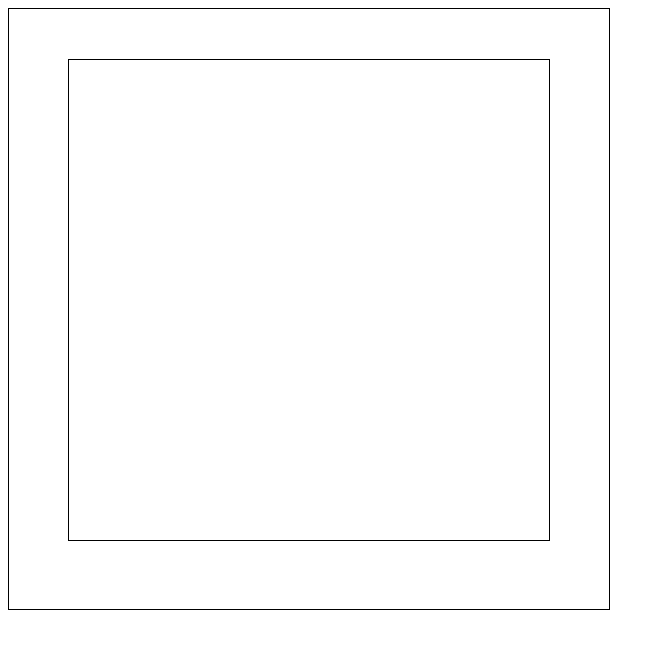
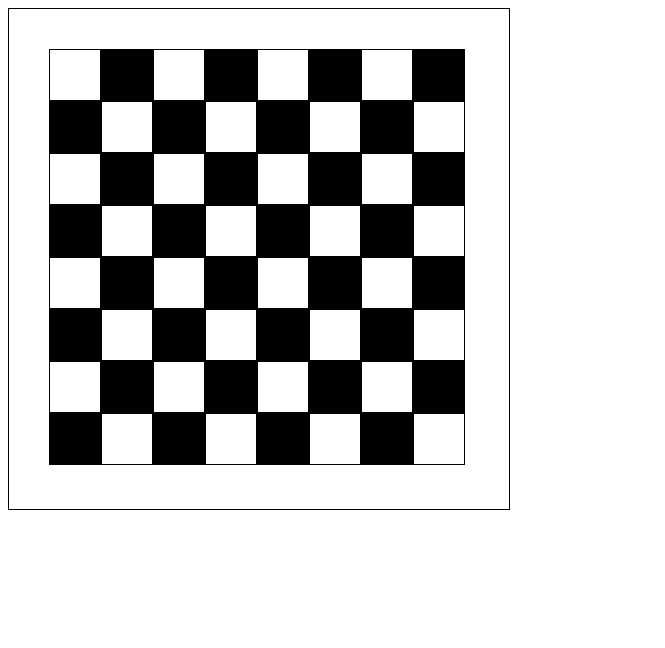
Before and after one commit to KonTroAl/js_HW_5, a plain HTML site: page index.html in a window 1280 px wide. Shown: the whole page, without its empty margins (0-665 px from the left). Drawn offline with Linux system fonts and the light colour scheme.

Commit message:
task 1 almost done

```diff
--- a/style.css
+++ b/style.css
@@ -1,24 +1,23 @@
 .desk{
-    height: 600px;
-    width: 600px;
+    height: 500px;
+    width: 500px;
     border: 1px solid #000;
     position: relative;
 }
 
 .field {
-    height: 480px;
-    width: 480px;
+    height: 450px;
+    width: 450px;
+    margin: 40px 40px;
+}
+
+.cell {
+    height: 50px;
+    width: 50px;
+    float: left;
     border: 1px solid #000;
-    position: relative;
-    margin: 50px auto;
 }
 
 .black_cell {
-    height: 50px;
-    width: 50px;
+    background-color: #000;
 }
-
-.white_cell {
-    height: 50px;
-    width: 50px;
-}
--- a/task_1.js
+++ b/task_1.js
@@ -5,17 +5,30 @@
 
 let desk = document.querySelector(".desk")
 
-let black_cell = document.createElement("div")
-black_cell.className = "black_cell"
-
-let white_cell = document.createElement("div")
-white_cell.className = "white_cell"
-
 const chess_field = document.createElement("div")
 chess_field.className = "field"
 
+let filed_name = document.createElement("ul")
 
+function chess_desk() {
+    let i = 0;
+    let count = 0;
+    while (count < 8 * 8) {
+        let cell = document.createElement('div');
+        chess_field.appendChild(cell);
+
+        cell.classList.add('cell');
+
+        if (i && i % 2)
+            cell.classList.add('black_cell')
+
+        i += ((i + 2) % 9) ? 1 : 2;
+        count++;
+    }
+}
 
 desk.appendChild(chess_field)
 
 console.log(desk)
+
+chess_desk()
```
